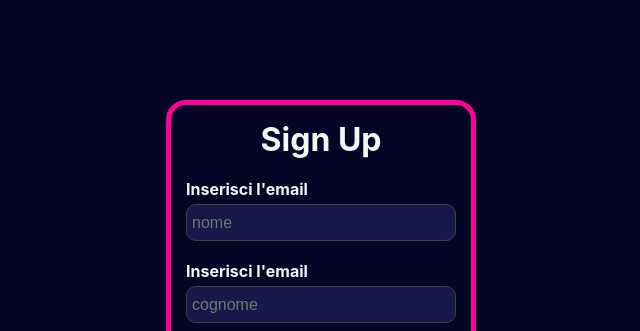
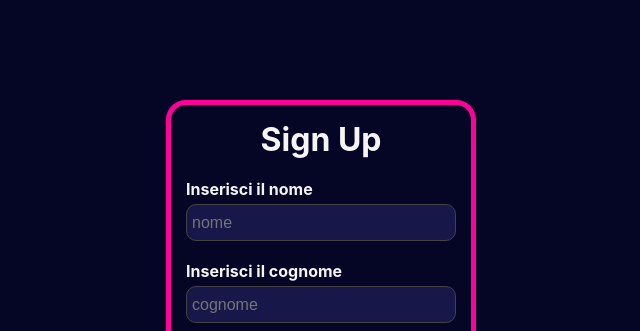
Before and after one commit to Immortalis202/pwparking, a React (Create React App) app: page / in a window 1280 px wide. Shown: the top 331 px of the page, without its empty margins (319-959 px from the left). Built offline with nearby package versions, Linux system fonts and the light colour scheme.

Commit message:
modifiche registrazione

```diff
--- a/src/Components/SignIn/sign-in.css
+++ b/src/Components/SignIn/sign-in.css
@@ -56,7 +56,7 @@ body {
     padding: 0px 5px;
 }
 .form-container form div.input input:hover {
-    border-color: #ff0099;
+    border-color: lightgreen;
 }
 
 .form-container form div.button {
--- a/src/Components/SignIn/sign-in.js
+++ b/src/Components/SignIn/sign-in.js
@@ -51,11 +51,11 @@ const SignIn = () => {
                     <form method="post" onSubmit={login}>
                         <h1>Sign Up</h1>
                         <div className="input">
-                            <label>Inserisci l'email</label>
+                            <label>Inserisci il nome</label>
                             <input type="text" name="nome" placeholder="nome" onChange={(e) => setNome(e.target.value)} />
                         </div>
                         <div className="input">
-                            <label>Inserisci l'email</label>
+                            <label>Inserisci il cognome</label>
                             <input type="text" name="cognome" placeholder="cognome" onChange={(e) => setCognome(e.target.value)} />
                         </div>
                         <div className="input">
```
